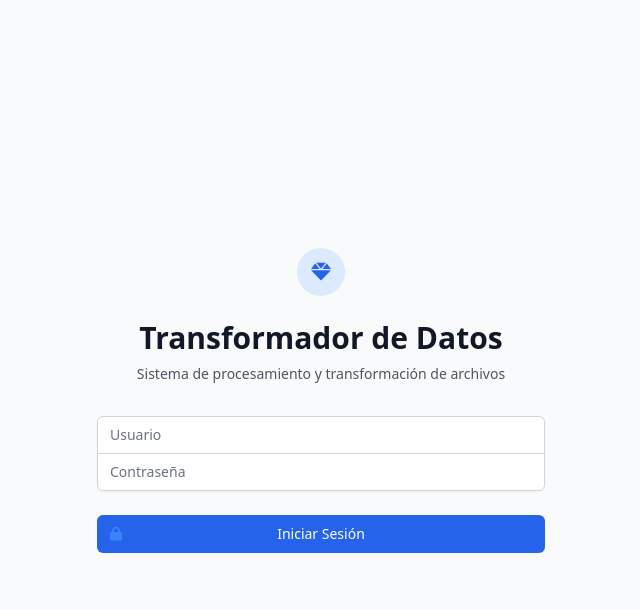
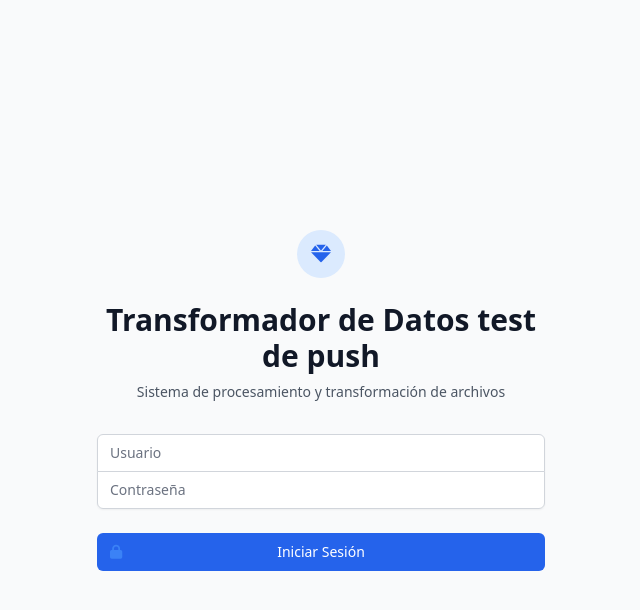
Before and after one commit to Rotsen0her/Convertidor, a Flask app: page /login in a window 1280 px wide. Shown: the top 610 px of the page, without its empty margins (319-959 px from the left). Run offline with Flask 3, Linux system fonts and the light colour scheme; style sheets or scripts are compiled from the project's sources; some libraries are stand-ins or nearby versions.

Commit message:
✏️ Actualizar título del login para prueba de deploy
- Cambio en login.html para probar el script deploy.sh optimizado
- Verificar que el sistema de deploy rápido funciona correctamente

```diff
--- a/backend/templates/login.html
+++ b/backend/templates/login.html
@@ -10,7 +10,7 @@
                 <i class="fas fa-gem text-blue-600 text-xl"></i>
             </div>
             <h2 class="mt-6 text-center text-3xl font-extrabold text-gray-900">
-                Transformador de Datos
+                Transformador de Datos test de push
             </h2>
             <p class="mt-2 text-center text-sm text-gray-600">
                 Sistema de procesamiento y transformación de archivos
```
